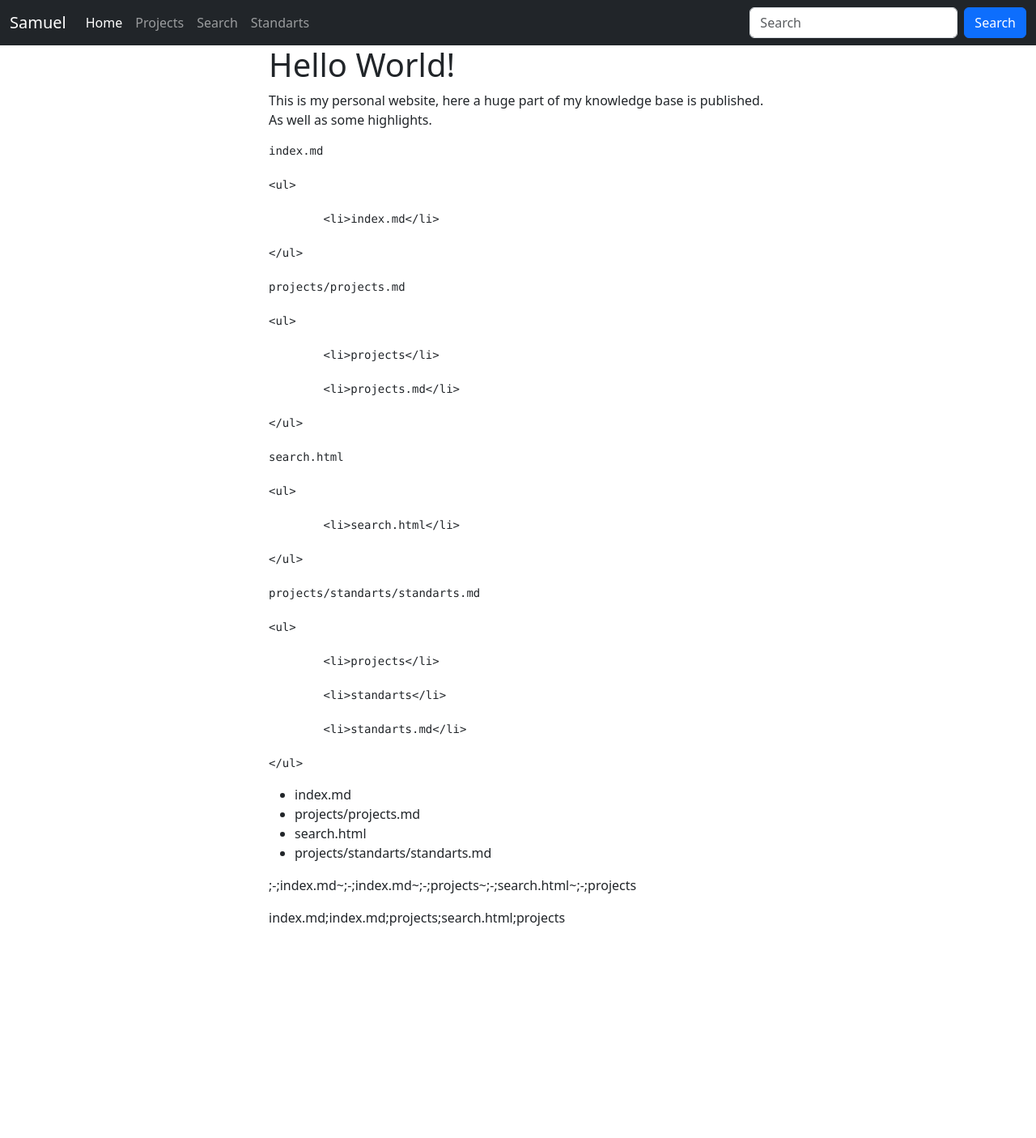
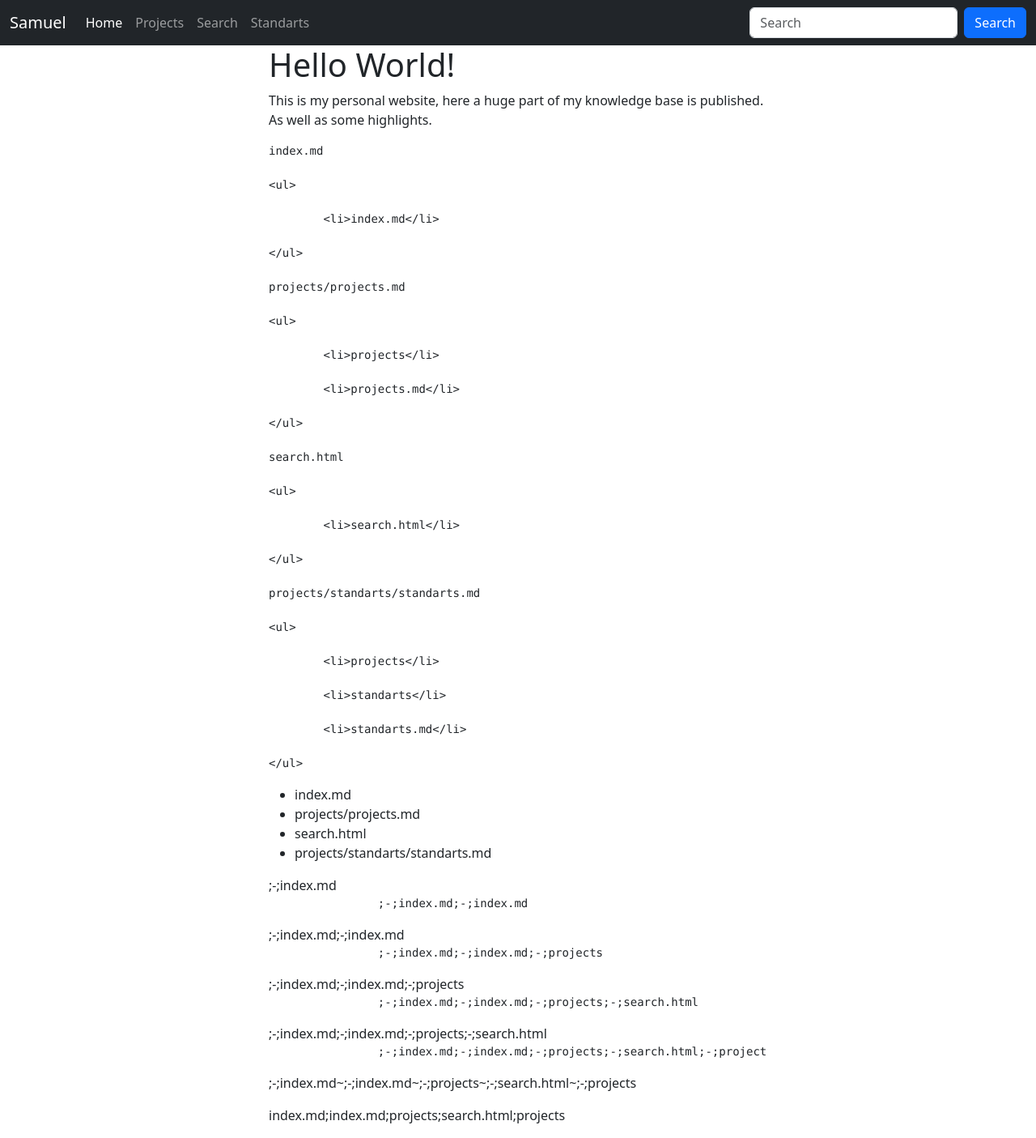
Before and after one commit to Soraxem/website-test, a Jekyll site: the page built from index.md, in a window 1280 px wide. Shown: the whole page at 81% size. Built offline with Jekyll 4.4.1, drawn with Linux system fonts in a browser that asks for light colours; before the commit the page ends 1161 px from its top, so only the background shows below that.

Commit message:
Update index.md

```diff
--- a/index.md
+++ b/index.md
@@ -32,6 +32,8 @@ This is my personal website, here a huge part of my knowledge base is published.
 	{% assign pat = path | prepend: ";-;" -%}
 	{% if pat contains ";-;" -%}
  		{% assign dir = pat | split: "/" | first %}
+   		{{ dirs | split: "~" }}
+     		{{ dirs | append: "~" | append: dir | split: "~" }}
  		{% unless dirs | split: "~" == dirs | append: "~" | append: dir | split: "~" | uniq %}
 	 		{% assign dirs = dirs | append: "~" | append: dir %}
     		{% endunless %}
```
